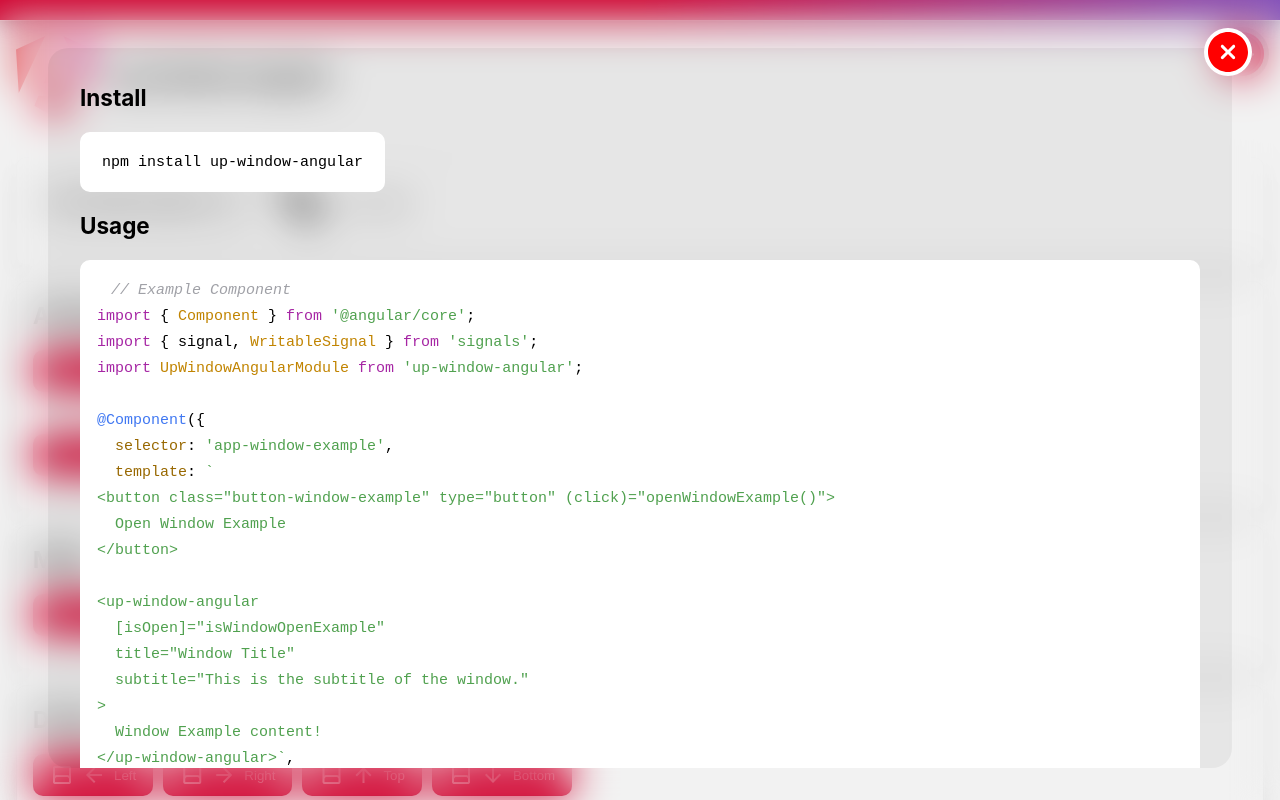
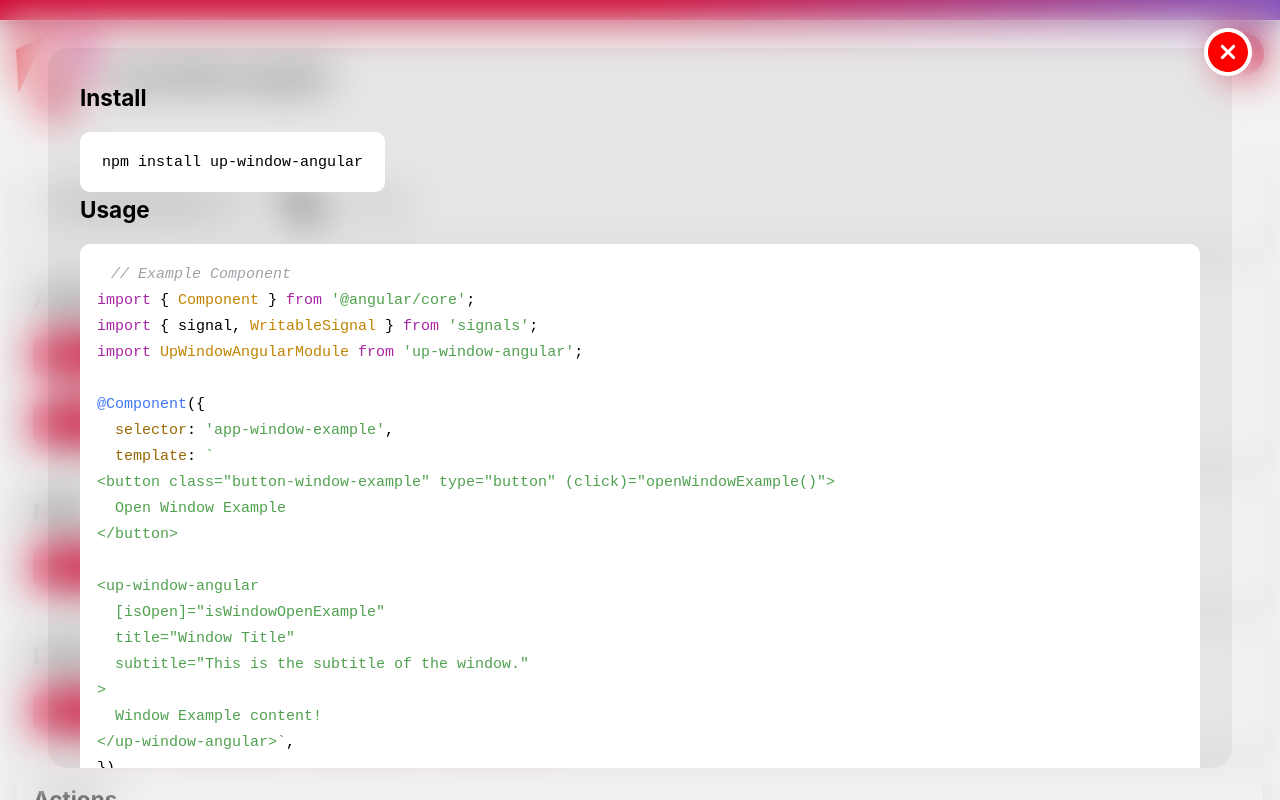
Before and after one commit to criar-art/up-window-angular, an Angular app: page / in a window 1280 px wide. Both pictures are taken after a click on the button "Learn install". Shown: the top 800 px of the page. Built offline with nearby package versions, Linux system fonts and the light colour scheme.

Commit message:
remove margin in buttons

```diff
--- a/src/styles.scss
+++ b/src/styles.scss
@@ -124,7 +124,6 @@ h2 {
   padding: 1rem;
   border-radius: 10px;
   display: inline-block;
-  margin-bottom: 1rem;
   border: 1px solid rgba(255, 255, 255, 0.2);
   white-space: break-spaces;
 }
@@ -140,7 +139,6 @@ h2 {
   border: 1px solid var(--vtl-background);
   padding: 0.5rem 1rem 0.5rem 0.5rem;
   cursor: pointer;
-  margin-bottom: 1rem;
   margin-left: 1rem;
 
   svg {
```
